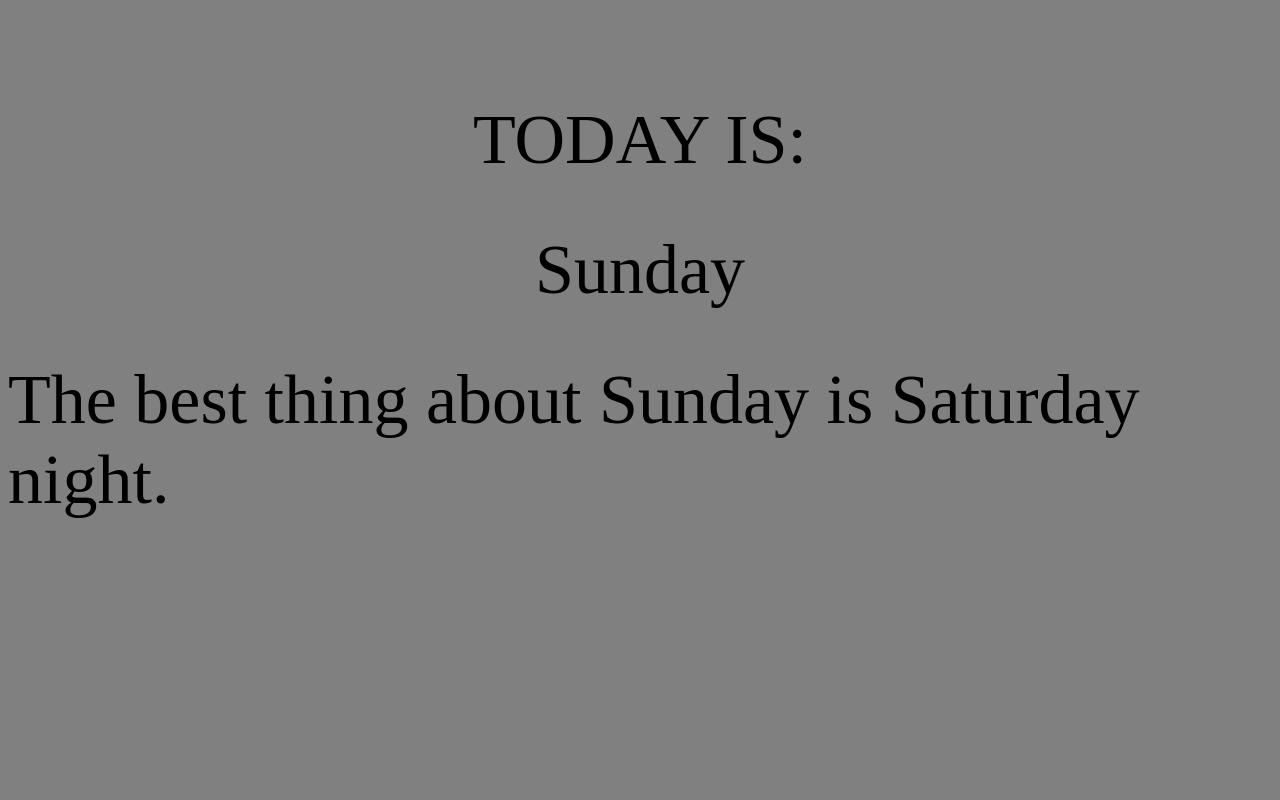
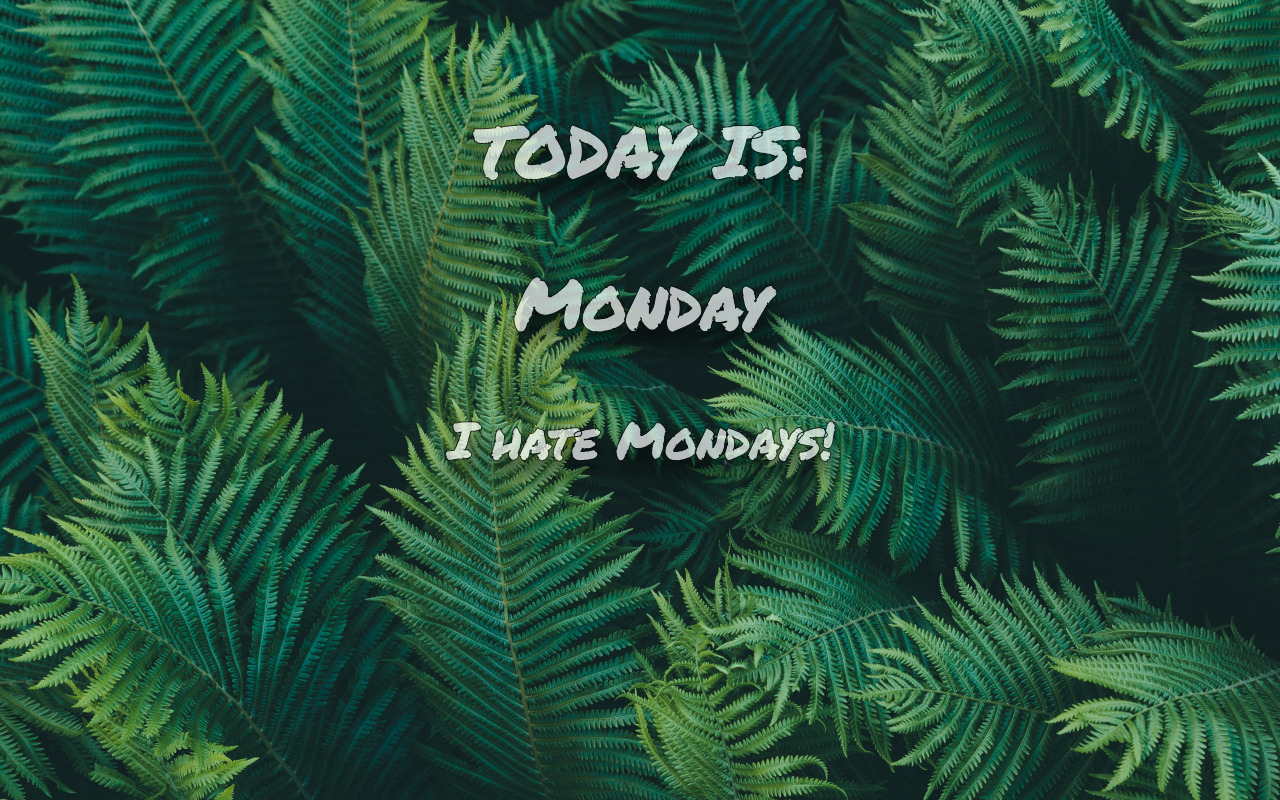
Before and after one commit to Djkill1994/DayOfTheWeek, a plain HTML site: page index.html in a window 1280 px wide. Drawn offline with Linux system fonts and the light colour scheme.

Commit message:
Add Background img , style text , optimizing main

```diff
--- a/index.html
+++ b/index.html
@@ -4,12 +4,15 @@
     <meta charset="UTF-8">
     <title>Day Of The Week</title>
     <link href="style.css" rel="stylesheet">
+    <link rel="preconnect" href="https://fonts.googleapis.com">
+    <link rel="preconnect" href="https://fonts.gstatic.com" crossorigin>
+    <link href="https://fonts.googleapis.com/css2?family=Permanent+Marker&display=swap" rel="stylesheet">
 </head>
 <body>
 <div class="project-window">
-    <div class="today-is">TODAY IS: </div>
-    <div class="day">Monday</div>
-    <div class="phrase-of-the-day">I hate Mondays!</div>
+    <div class="today-is">TODAY IS:</div>
+    <div class="day"></div>
+    <div class="phrase-of-the-day"></div>
 </div>
 <script src="main.js"></script>
 </body>
--- a/main.js
+++ b/main.js
@@ -2,17 +2,17 @@ const dayOfTheWeek = document.querySelector('.day');
 const phrase = document.querySelector('.phrase-of-the-day');
 
 let objectWeekDay = {
-    Monday:'I hate Mondays!',
-    Tuesday:'Nothing spoils Friday like the realization that today is Tuesday.',
-    Wednesday:'You work like that, you work, it seems like a whole week, and then once, and Wednesday.',
-    Thursday:'The most beautiful thing on Thursday is waiting for Friday!',
-    Friday:'Friday is not only a short day, but also a long night ...',
-    Saturday:'I\'ve made a lot of stupid mistakes in my life, but being sober on Saturday is too much ...',
-    Sunday:'The best thing about Sunday is Saturday night.',
+    Monday: 'I hate Mondays!',
+    Tuesday: 'Nothing spoils Friday like the realization that today is Tuesday.',
+    Wednesday: 'You work like that, you work, it seems like a whole week, and then once, and Wednesday.',
+    Thursday: 'The most beautiful thing on Thursday is waiting for Friday!',
+    Friday: 'Friday is not only a short day, but also a long night ...',
+    Saturday: 'I\'ve made a lot of stupid mistakes in my life, but being sober on Saturday is too much ...',
+    Sunday: 'The best thing about Sunday is Saturday night.',
 }
 
-function showDay (){
-    let date = new Date();
+function showDay() {
+    let date = new Date(2021, 1, 1);
     let option = {
         weekday: 'long'
     };
@@ -20,23 +20,10 @@ function showDay (){
     dayOfTheWeek.innerHTML = dateLocalString;
     return dateLocalString;
 }
-showDay ();
-function getPhrase (){
-    let weekDay = showDay ()
-    if (weekDay === 'Monday'){
-         phrase.innerHTML = objectWeekDay.Monday;
-    }else if (weekDay === 'Tuesday'){
-        phrase.innerHTML = objectWeekDay.Tuesday;
-    }else if (weekDay === 'Wednesday'){
-        phrase.innerHTML = objectWeekDay.Wednesday;
-    }else if (weekDay === 'Thursday'){
-        phrase.innerHTML = objectWeekDay.Thursday;
-    }else if (weekDay === 'Friday'){
-        phrase.innerHTML = objectWeekDay.Friday;
-    }else if (weekDay === 'Saturday'){
-        phrase.innerHTML = objectWeekDay.Saturday;
-    }else if (weekDay === 'Sunday'){
-        phrase.innerHTML = objectWeekDay.Sunday;
-    }
+
+function getPhrase() {
+    let weekDay = showDay();
+    phrase.innerHTML = objectWeekDay[weekDay];
 }
-getPhrase()
+
+getPhrase();
--- a/style.css
+++ b/style.css
@@ -1,9 +1,16 @@
-body{
-    background-color: gray;
+body {
+    background-image: url("/img/makro-priroda-paporotnik-vetki-listia-zelenyi-fon.jpg");
     font-size: 70px;
+    font-family: 'Permanent Marker', cursive;
+    font-weight: bold;
+    opacity: 0.7;
+    -webkit-text-stroke-width: 1px;
+    -webkit-text-stroke-color: black;
+    color: white;
+    text-shadow: black 5px 15px 25px;
 }
 
-.project-window{
+.project-window {
     display: flex;
     flex-direction: column;
     align-items: center;
@@ -11,14 +18,6 @@ body{
     margin-top: 100px;
 }
 
-.today-is{
-
+.phrase-of-the-day {
+    font-size: 50px;
 }
-
-.day{
-
-}
-
-.phrase-of-the-day{
-
-}
```
Also changed, not shown: img/makro-priroda-paporotnik-vetki-listia-zelenyi-fon.jpg (added).
